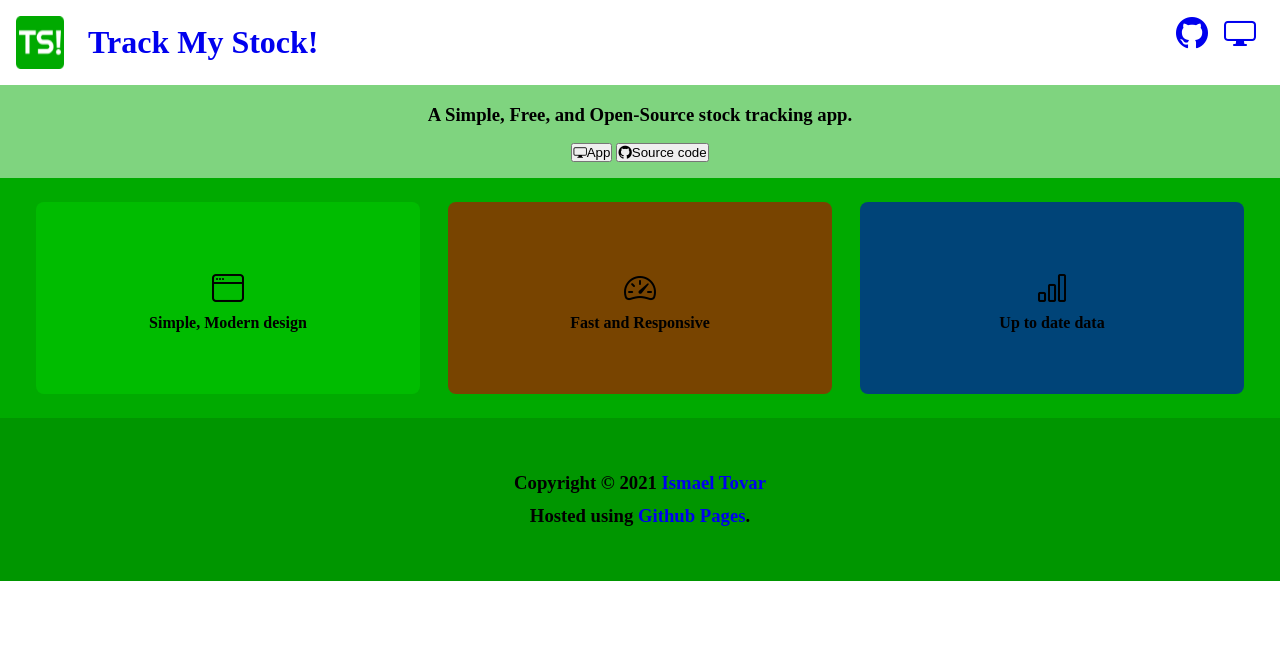
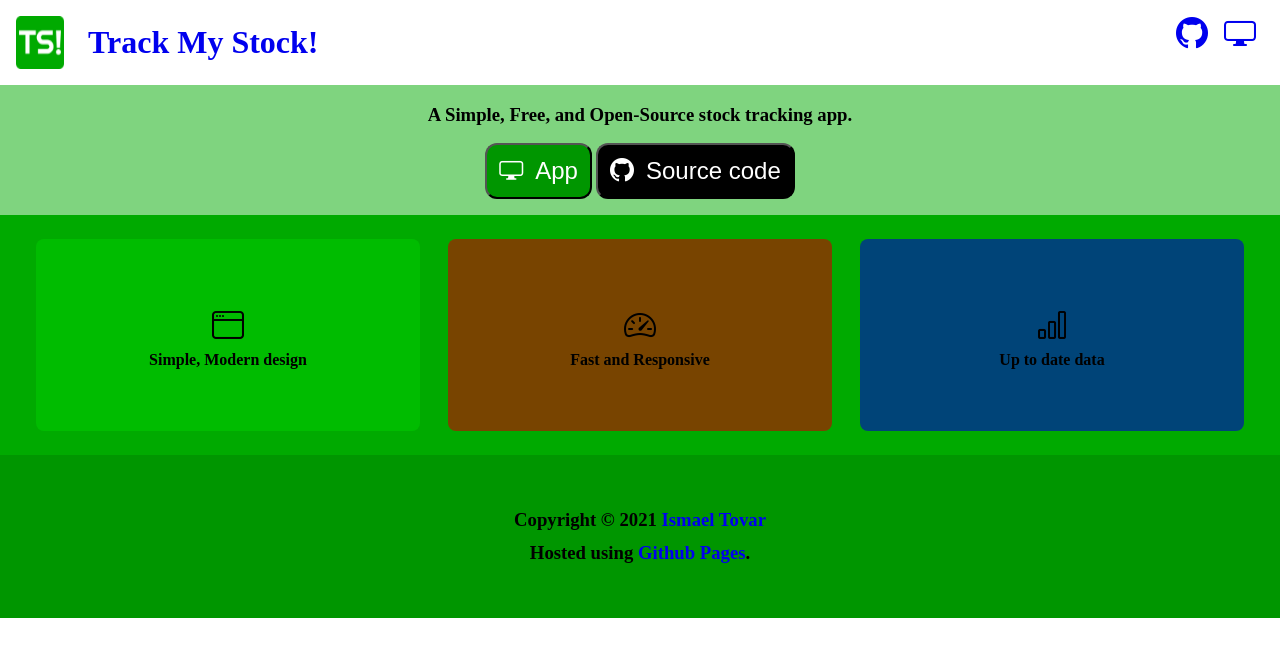
Before and after one commit to ismaeltovar/tms-website, a plain HTML site: page index.html in a window 1280 px wide. Drawn offline with nearby package versions, Linux system fonts and the light colour scheme.

Commit message:
Modified styling of buttons in intro-section

```diff
--- a/assets/css/styles.css
+++ b/assets/css/styles.css
@@ -80,8 +80,8 @@ a[href*="index"] {
     padding-bottom: 1em;
 }
 
-.src-button,
-.app-button {
+#src-button,
+#app-button {
     font-size: 1.5em;
     color: rgb(255, 255, 255);
     display: inline-block;
@@ -89,16 +89,21 @@ a[href*="index"] {
     border-radius: .5em;
 }
 
-.app-button {
+#src-button:hover,
+#app-button:hover {
+    border-color: rgb(0, 0, 0);
+}
+
+#app-button {
     background-color: rgb(0, 150, 0);
 }
 
-.src-button {
+#src-button {
     background-color: rgb(0, 0, 0);
 }
 
-.app-button i,
-.src-button i {
+#app-button i,
+#src-button i {
     padding-right: .5em;
 }
 
```
